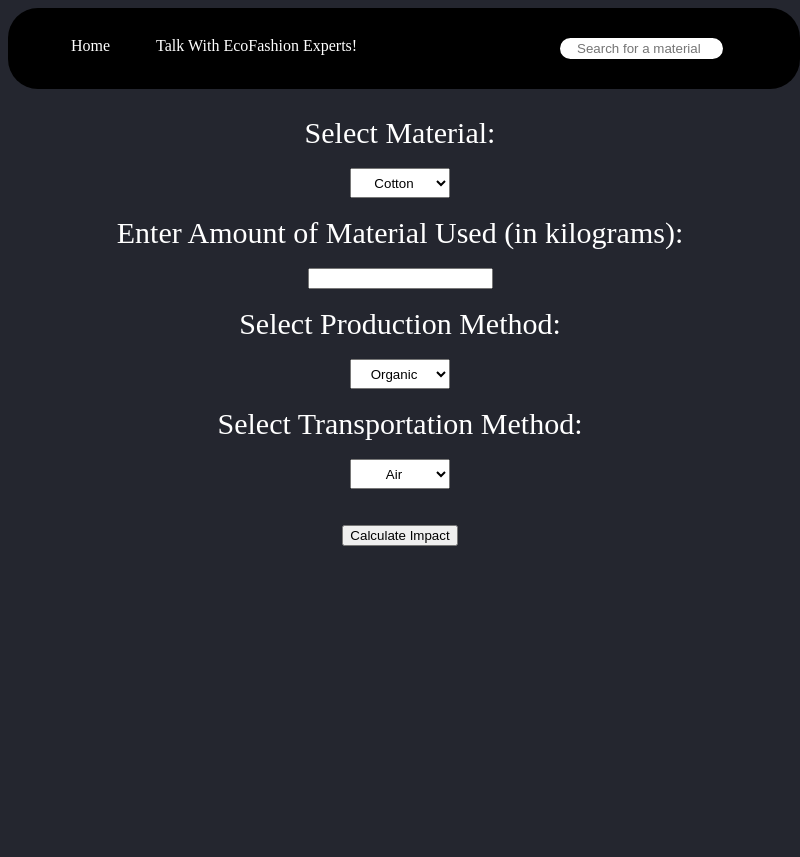
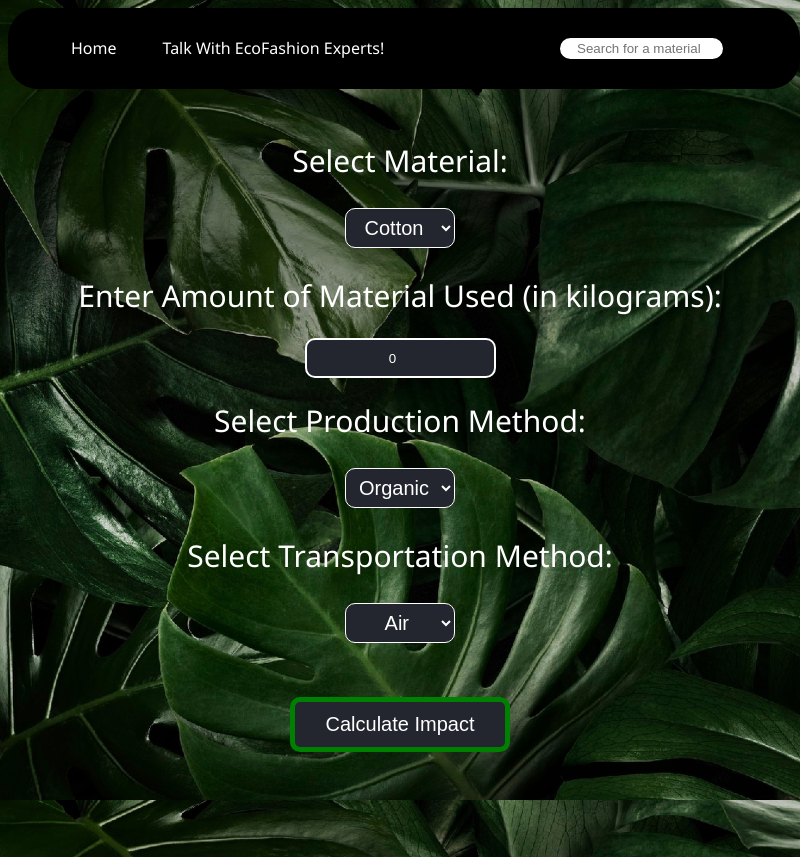
Before and after one commit to Tetraslam/Oakridge-Codefest, an Electron app: page ecofashion/index.html in a window 800 px wide. Before the commit the page ends 800 px from the top, so only its background shows below. Drawn offline with Linux system fonts and the light colour scheme.

Commit message:
woohoo better interface
Co-authored-by: E <EmperorMonke@users.noreply.github.com>
Co-authored-by: yuthika57 <yuthika57@users.noreply.github.com>

```diff
--- a/ecofashion/index.html
+++ b/ecofashion/index.html
@@ -43,7 +43,7 @@
       <br>
       <label class = "mommy"  for="amount">Enter Amount of Material Used (in kilograms):</label><br>
       <br>
-      <input type="number" id="amount" name="amount" min="0">
+      <input value = "0" type="number" id="amount" name="amount" min="0">
       <br>
       <br>
       <label class = "mommy"  for="production">Select Production Method:</label><br>
@@ -57,7 +57,7 @@
       <label class = "mommy"  for="transportation">Select Transportation Method:</label><br>
       <br>
       <select id="transportation" name="transportation">
-          <option value="air">Air</option>
+          <option value="air">&nbsp;Air</option>
           <option value="sea">Sea</option>
           <option value="land">Land</option>
       </select>
--- a/ecofashion/renderer.js
+++ b/ecofashion/renderer.js
@@ -30,28 +30,28 @@ submit_button.onclick = function calculateImpact() {
           cost += 170 * amount;
           alternativeCost += 150 * amount;
           feedback += "Cotton is a widely used material, but it can have a high environmental impact due to the use of pesticides and water. ";
-          alternatives += "Consider using recycled cotton or other sustainable materials such as linen or hemp. If you use recycled cotton, the cost will come down to " + alternativeCost + ", a reduction of " + (((cost-alternativeCost)/cost)*100) + "%.<br>";
+          alternatives += "Consider using recycled cotton or other sustainable materials such as linen or hemp. If you use recycled cotton, the cost will come down to " + alternativeCost + ", a reduction of " + Math.round((((cost-alternativeCost)/cost)*100)) + "%.<br>";
           break;
       case "denim":
           impact += (20 * amount);
           cost += 450 * amount;
           alternativeCost += 240 * amount;
           feedback += "Denim is a durable material, but it requires a lot of water and energy to produce. ";
-          alternatives += "Consider using sustainable denim made from organic cotton or recycled materials. If you use organic cotton, the cost will come down to " + alternativeCost + ", a reduction of " + (((cost-alternativeCost)/cost)*100) + "%.<br>";
+          alternatives += "Consider using sustainable denim made from organic cotton or recycled materials. If you use organic cotton, the cost will come down to " + alternativeCost + ", a reduction of " + Math.round((((cost-alternativeCost)/cost)*100)) + "%.<br>";
           break;
       case "leather":
           impact += (30 * amount);
           cost += 230 * amount;
           alternativeCost += 80 * amount;
           feedback += "Leather is a durable material, but it can have a high environmental impact due to the use of chemicals and water. ";
-          alternatives += "Consider using sustainable alternatives such as PU leather or synthetic leather. If you use PU leather, the cost will come down to " + alternativeCost + ", a reduction of " + (((cost-alternativeCost)/cost)*100) + "%.<br>";
+          alternatives += "Consider using sustainable alternatives such as PU leather or synthetic leather. If you use PU leather, the cost will come down to " + alternativeCost + ", a reduction of " + Math.round((((cost-alternativeCost)/cost)*100)) + "%.<br>";
           break;
       case "wool":
           impact += (15 * amount);
           cost += 1500 * amount;
           alternativeCost += (1200 * amount)
           feedback += "Wool is a natural material, but it can have a high environmental impact due to the use of pesticides and water. ";
-          alternatives += "Consider using sustainable alternatives such as organic wool or alpaca wool. If you use organic wool, the cost will come down to " + alternativeCost + ", a reduction of " + (((cost-alternativeCost)/cost)*100) + "%.<br>";
+          alternatives += "Consider using sustainable alternatives such as organic wool or alpaca wool. If you use organic wool, the cost will come down to " + alternativeCost + ", a reduction of " + Math.round((((cost-alternativeCost)/cost)*100)) + "%.<br>";
           break;
   }
 
@@ -98,9 +98,10 @@ if (impact >= 5000) {
   impactClassification = "Low";
 }
 
+createAlert();
+
 // Display the impact result
-document.getElementById("impact-result").innerHTML = "The environmental impact of this piece of clothing is: " + impact + " kg CO<sub>2</sub> emissions. <br> Impact Classification: " + impactClassification + "<br>" + feedback + alternatives + "<br>" + "The cost of production for this material in this quantity is ₹" + cost + "." + "<br>" ;
-
+document.getElementById("impact-result").innerHTML = "The environmental impact of this piece of clothing is: " + impact + " kg CO<sub>2</sub> emissions. <br> Impact Classification: " + impactClassification + "<br>" + feedback + alternatives + "<br>" + "The cost of production for the original choice of material in this quantity is ₹" + cost + "." + "<br>" ;
 return false;
 }
 
--- a/ecofashion/styles.css
+++ b/ecofashion/styles.css
@@ -5,6 +5,17 @@
 
 body {
   text-align: center;
+  font-family: 'Segoe UI';
+  background-image: url(whee.webp);
+  background-size: cover;
+
+
+}
+
+body::before {
+  background-color: rgba(0, 0, 0, 0);
+  opacity: 10%;
+
 }
 
 .navbar{
@@ -55,8 +66,22 @@ body {
 
 
 select {
-  height: 30px;
-  width: 100px;
+  height: 40px;
+  width: 110px;
+  background-color: #24262f;
+  border-color: var(--mommy_color);
+  color: var(--mommy_color);
+  transition: background-color 0.5s;
+  border-radius: 0;
+  font-size: 20px;
+  margin: 5px;
+  border-radius: 10px;
+}
+
+select:hover {
+  background-color: var(--mommy_color);
+  color: black;
+
 }
 
 option {
@@ -66,9 +91,55 @@ option {
   margin-top: 50px;
 }
 
+#amount {
+  padding: 5px;
+  box-sizing: border-box;
+  border-radius: 10px;
+  height: 40px;
+  border-color: --mommy_color;
+  background-color: #24262f;
+  color: var(--mommy_color);
+  text-align: center;
+  transition: background-color 0.5s;
+  border-style:solid;
+  border-top-color: var(--mommy_color);
+  border-left-color: var(--mommy_color);
+  border-right-color: var(--mommy_color);
+  border-bottom-color: var(--mommy_color);
+}
+
+#amount:focus {
+  border-color: #2792b9;
+}
+
+#amount:hover {
+  background-color: var(--mommy_color);
+  color: black;
+}
+
 #submit-button {
   text-align: center;
+  height: 55px;
+  width: 220px;
+  background-color: #24262f;
+  border-top-color: green;
+  border-left-color: green;
+  border-bottom-color: green;
+  border-right-color: green;
+  border-style: solid;
+  border-width: 5px;
+  color: var(--mommy_color);
+  transition: background-color 0.5s;
+  border-radius: 0;
+  font-size: 20px;
+  margin: 5px;
+  border-radius: 10px;
+}
 
+#submit-button:hover {
+  background-color: var(--mommy_color);
+  color: black;
+  border-width: 10px;
 }
 
 div {
```
Also changed, not shown: ecofashion/analysis.html (added, +12 -0 lines), ecofashion/main.js (+9 -1 lines), ecofashion/jute.jpg (added), ecofashion/whee.webp (added), 1 other file.
